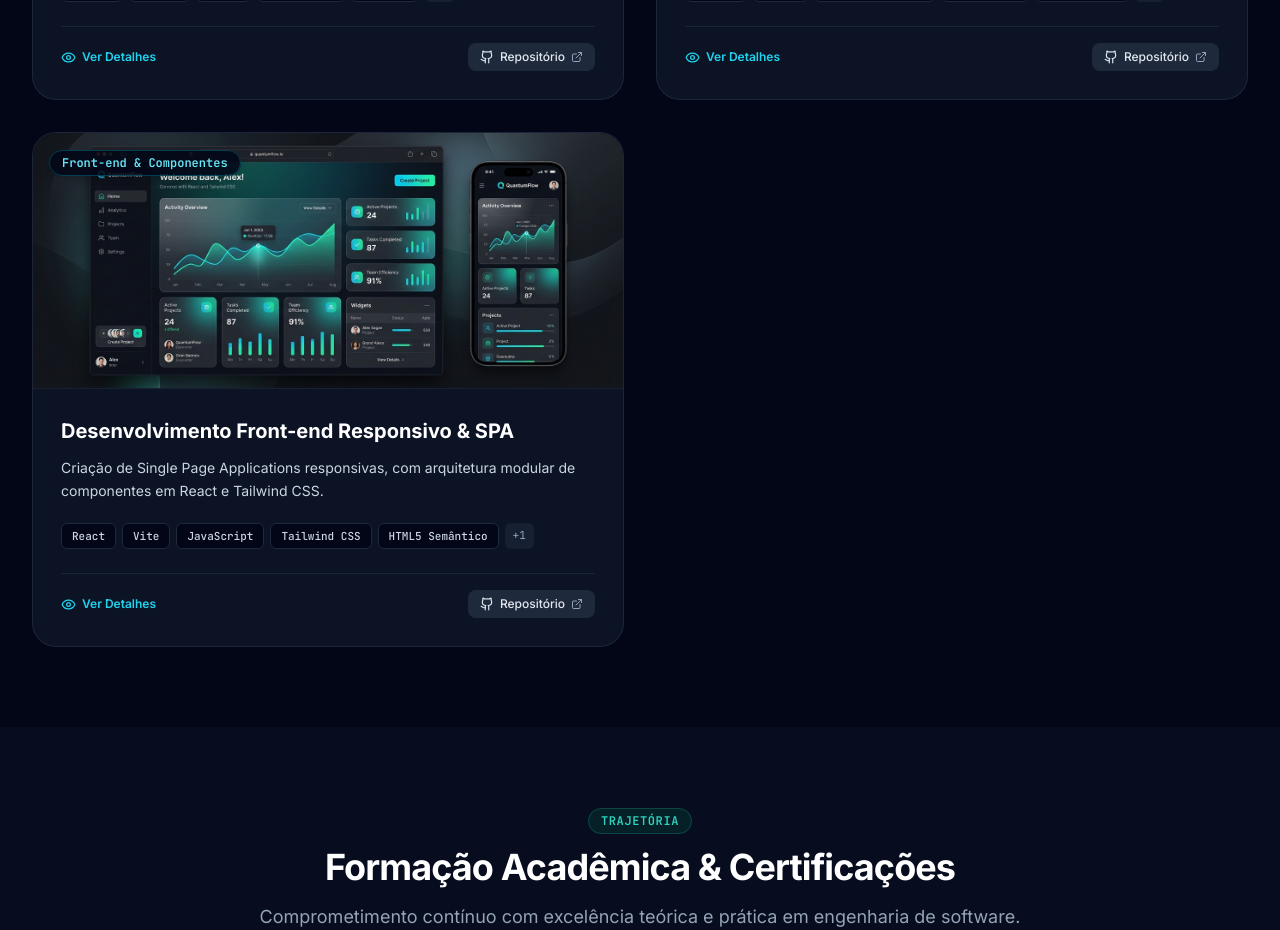
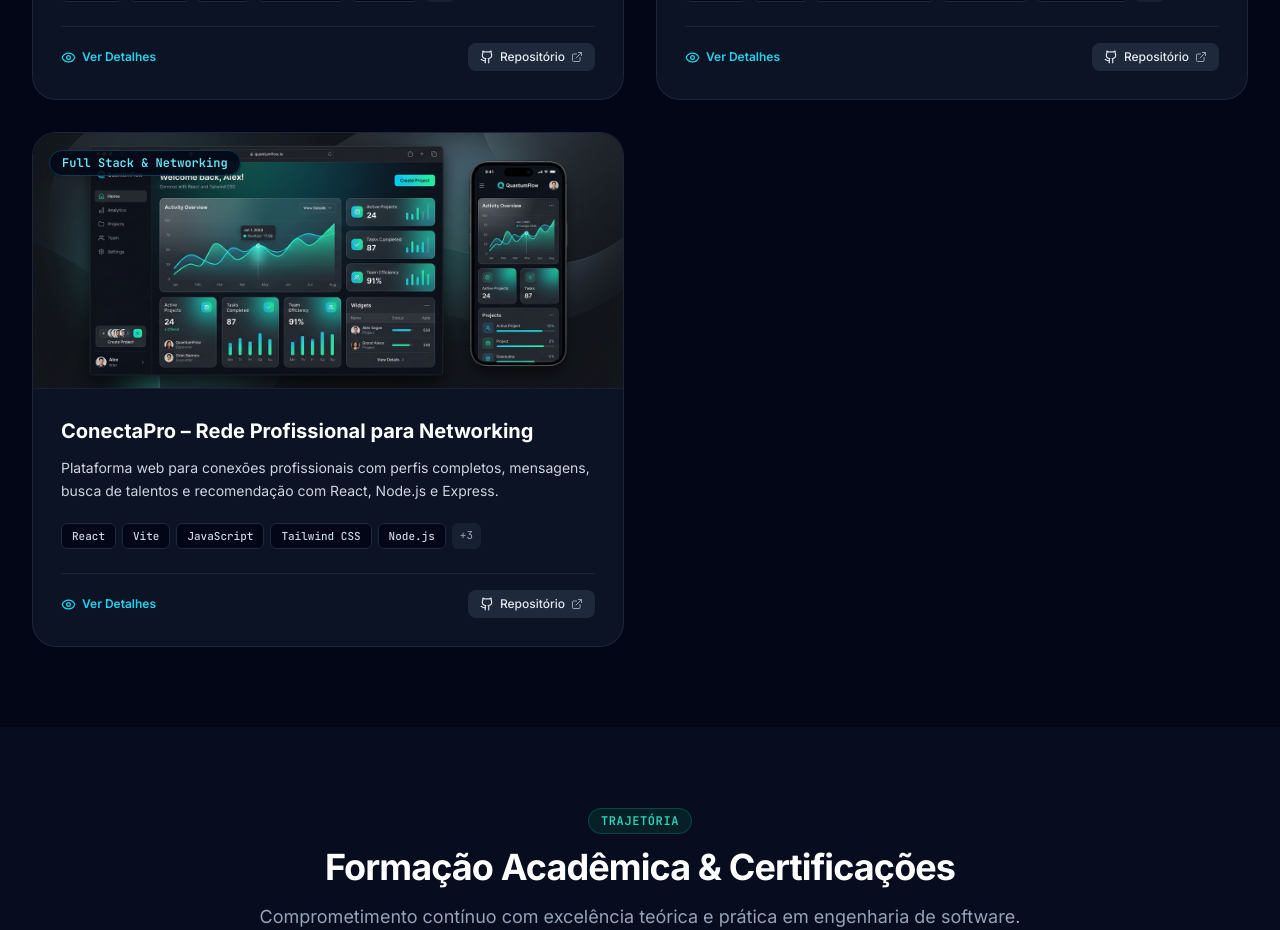
Before and after one commit to rafa212007/portifolio, a React (Vite) app: page / in a window 1280 px wide. Shown: the part 4100-5030 px from the top of the page. Built offline with nearby package versions, Linux system fonts and the light colour scheme.

Commit message:
feat: substituir projeto front-end pelo ConectaPro (Rede Profissional para Networking)

```diff
--- a/src/data/projectsData.js
+++ b/src/data/projectsData.js
@@ -144,33 +144,38 @@ export const projectsData = [
     ]
   },
   {
-    id: 'web-react',
-    title: 'Desenvolvimento Front-end Responsivo & SPA',
+    id: 'conectapro',
+    title: 'ConectaPro – Rede Profissional para Networking',
     category: 'web',
-    badge: 'Front-end & Componentes',
-    image: '/projects/web-react.jpg',
-    github: 'https://github.com/rafa212007',
-    shortDescription: 'Criação de Single Page Applications responsivas, com arquitetura modular de componentes em React e Tailwind CSS.',
-    fullDescription: 'Desenvolvimento de interfaces modernas, fluidas e acessíveis utilizando React e Tailwind CSS. Foco em arquitetura escalável de componentes reutilizáveis, compilação veloz com Vite, controle rigoroso de versionamento Git e design responsivo adaptado para todos os dispositivos móveis e desktops.',
+    badge: 'Full Stack & Networking',
+    image: '/projects/conectapro.jpg',
+    github: 'https://github.com/Equipe-Dev-fiap/gs-web-front-2.git',
+    shortDescription: 'Plataforma web para conexões profissionais com perfis completos, mensagens, busca de talentos e recomendação com React, Node.js e Express.',
+    fullDescription: 'Desenvolvimento de uma plataforma web inspirada em redes profissionais, permitindo conexão entre usuários, criação e gerenciamento de perfis profissionais, compartilhamento de informações e interação por mensagens.\n\nImplementação de autenticação de usuários e gerenciamento completo de perfil com foto, experiências, formação, habilidades, idiomas, certificações e projetos no frontend com React, Vite e Tailwind CSS. Backend desenvolvido em Node.js e Express para gerenciamento de usuários, perfis e mensagens, incluindo busca, filtros e recomendação profissional com interface responsiva e suporte nativo a modo escuro.',
     features: [
-      'Design 100% responsivo para mobile, tablet e desktop.',
-      'Componentização modular e desacoplada em React.',
-      'Estilização utilitária moderna com Tailwind CSS.',
-      'Controle de versão com branches, pull requests e boas práticas Git.'
+      'Autenticação de usuários e proteção de rotas.',
+      'Gerenciamento de perfil completo (foto, experiências, formação, habilidades, idiomas e certificações).',
+      'Backend com Node.js e Express para usuários, perfis e mensagens.',
+      'Sistema de busca, filtros e recomendação de perfis profissionais.',
+      'Compartilhamento de informações e interação por mensagens.',
+      'Interface responsiva com suporte a modo escuro e boas práticas de UX.'
     ],
     technologies: [
       'React',
       'Vite',
       'JavaScript',
       'Tailwind CSS',
-      'HTML5 Semântico',
+      'Node.js',
+      'Express',
+      'REST API',
       'Git e GitHub'
     ],
     learnings: [
-      'Arquitetura de componentes reutilizáveis.',
-      'Desenvolvimento mobile-first.',
-      'Otimização de builds com Vite.',
-      'Boas práticas de código limpo e semântica.'
+      'Desenvolvimento Full Stack (React + Node.js/Express).',
+      'Estruturação de perfis e relacionamentos de dados complexos.',
+      'Implementação de filtros dinâmicos e sistemas de busca.',
+      'Trabalho colaborativo e integração em equipe via Git/GitHub.',
+      'Boas práticas de organização de componentes, rotas e Dark Mode.'
     ]
   }
 ];
```
Also changed, not shown: public/projects/conectapro.jpg (added).
